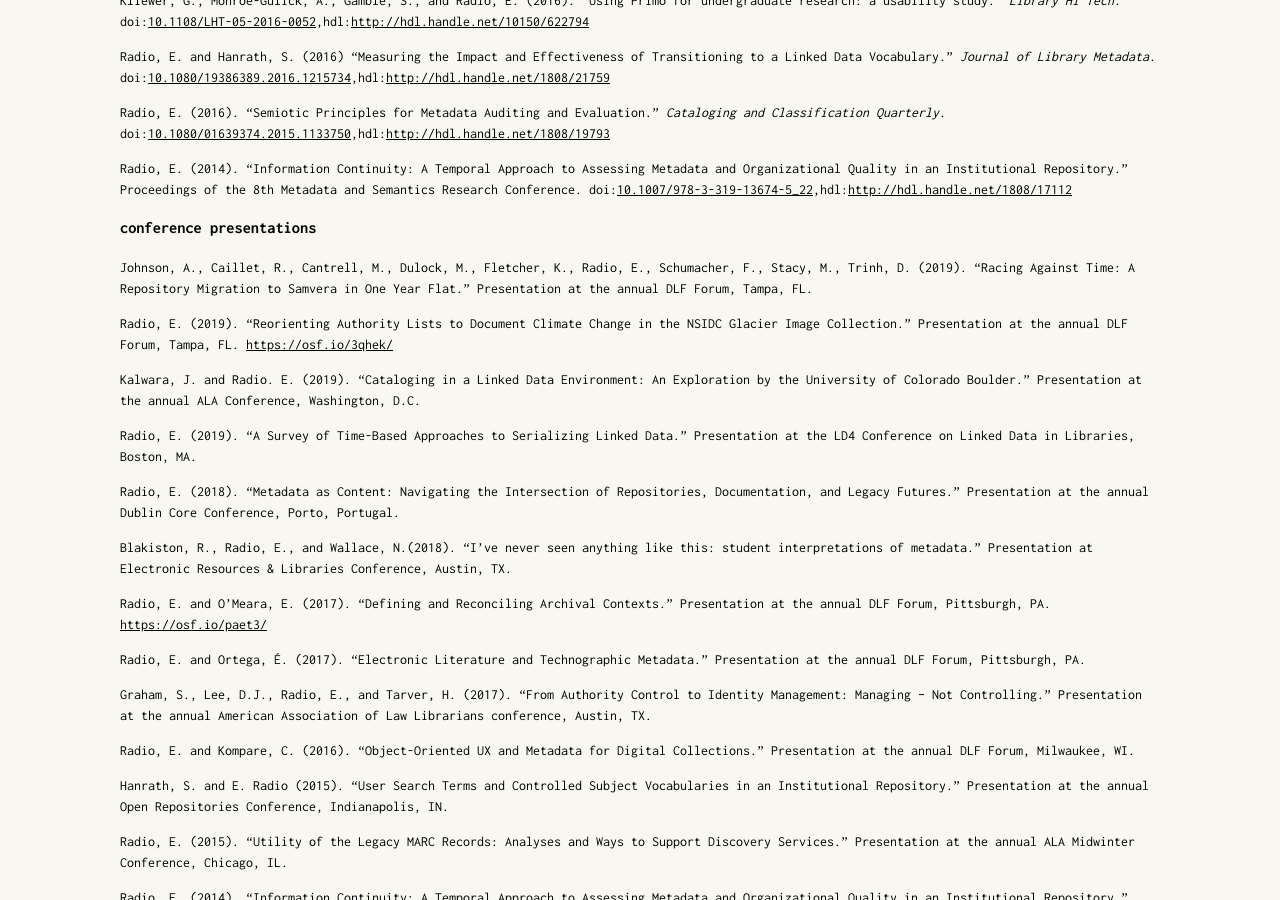
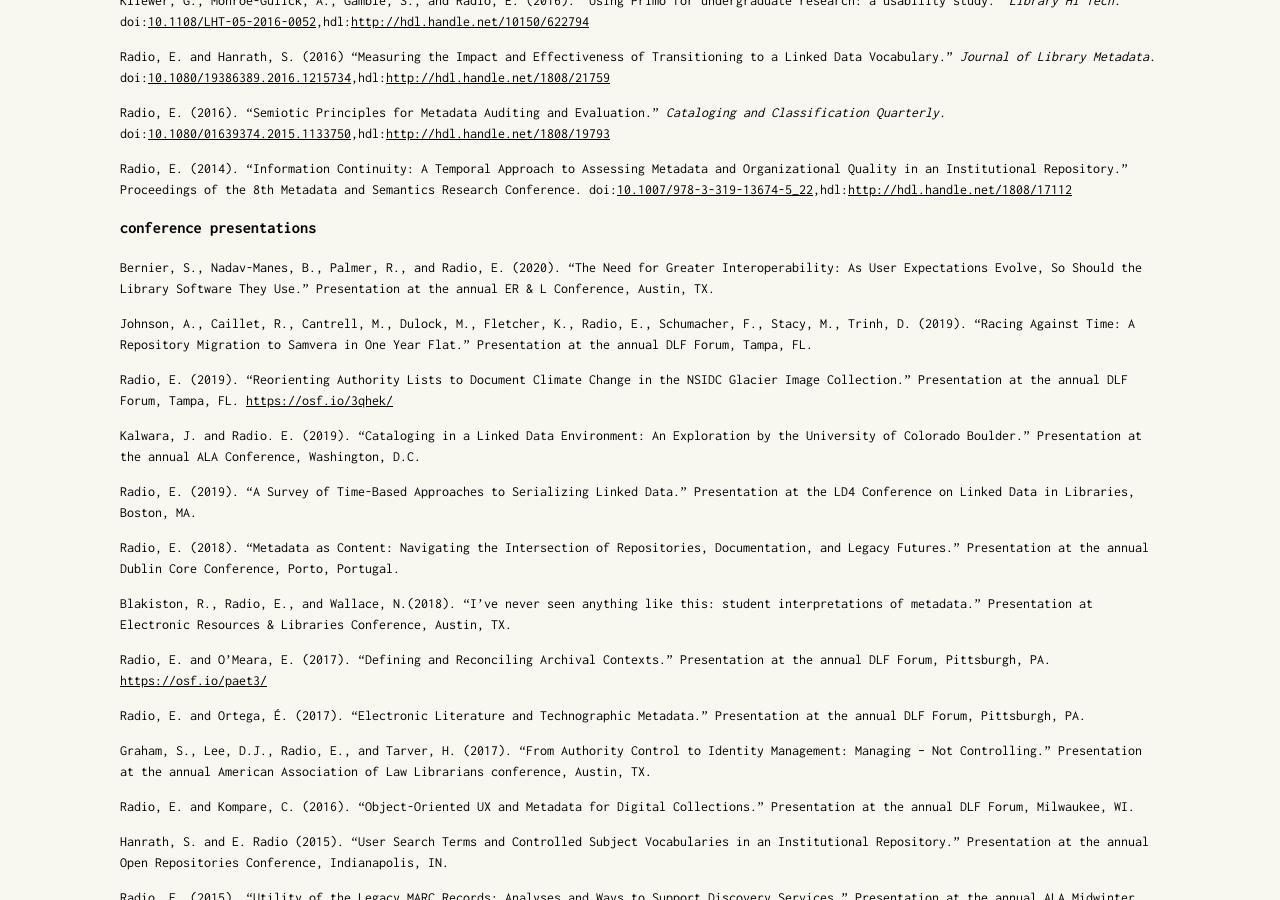
Before and after one commit to erikradio/erikradio.github.io, a Jekyll site: the page built from works.md, in a window 1280 px wide and 900 px high, scrolled down 603 px. Built offline with Jekyll 4.4.1, drawn with Linux system fonts in a browser that asks for light colours.

Commit message:
Update works.md

```diff
--- a/works.md
+++ b/works.md
@@ -27,6 +27,8 @@ Radio, E. (2014). “Information Continuity: A Temporal Approach to Assessing Me
 
 
 ### conference presentations
+
+Bernier, S., Nadav-Manes, B., Palmer, R., and Radio, E. (2020). "The Need for Greater Interoperability: As User Expectations Evolve, So Should the Library Software They Use." Presentation at the annual ER & L Conference, Austin, TX.
 
 Johnson, A., Caillet, R., Cantrell, M., Dulock, M., Fletcher, K., Radio, E., Schumacher, F., Stacy, M., Trinh, D. (2019). "Racing Against Time: A Repository Migration to Samvera in One Year Flat." Presentation at the annual DLF Forum, Tampa, FL.
 
```
